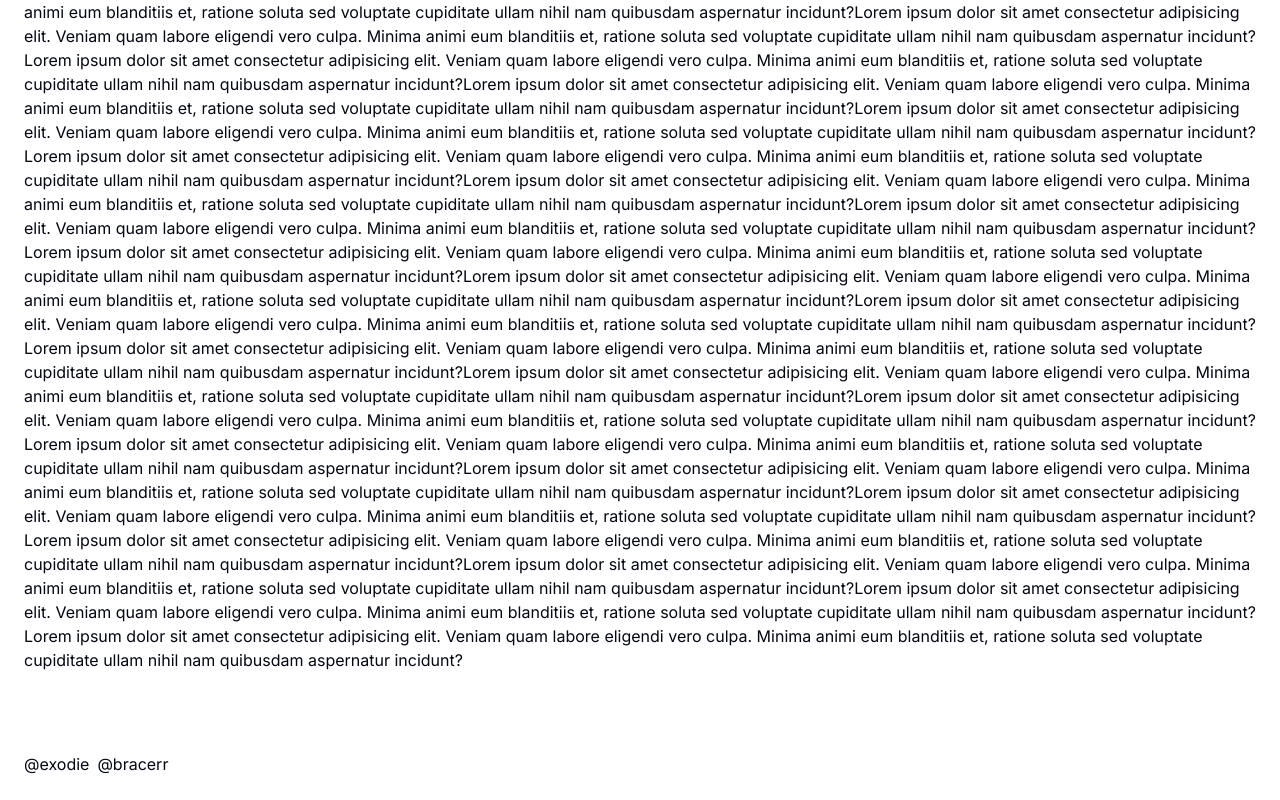
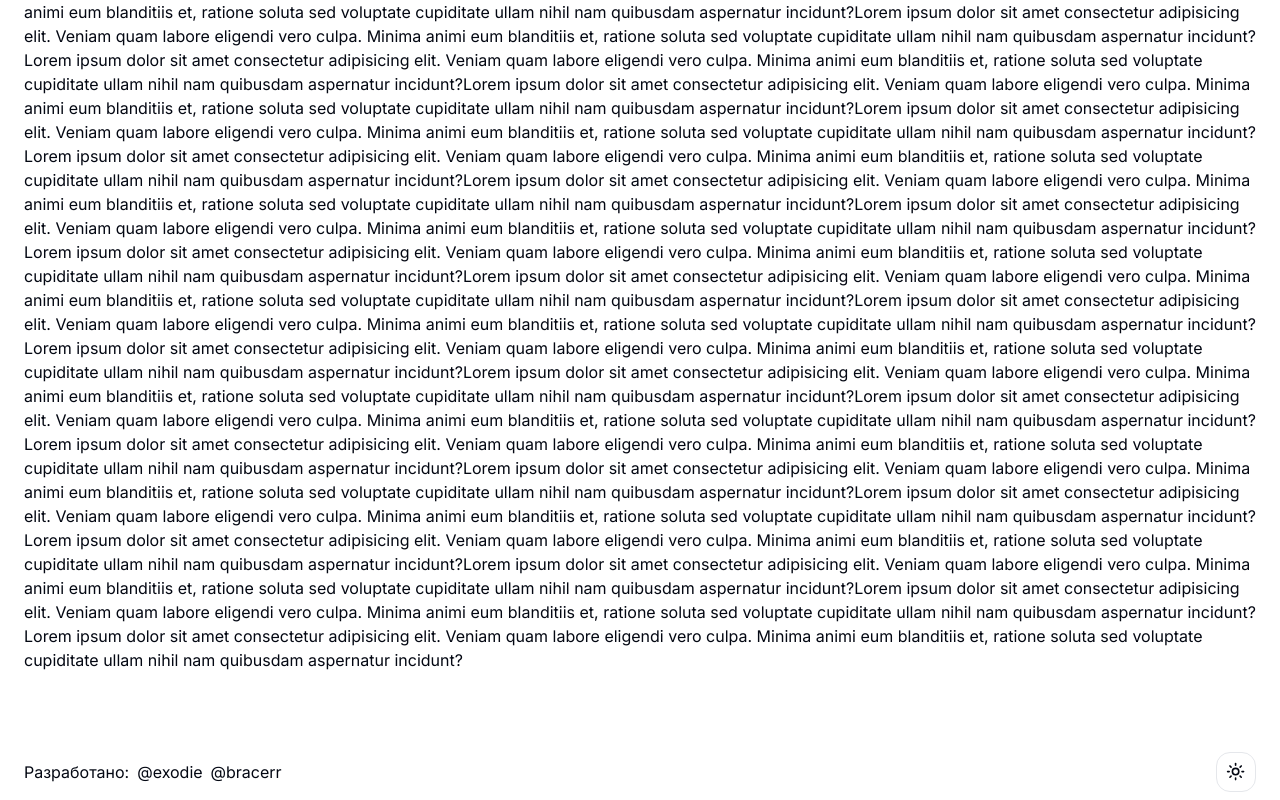
Before and after one commit to exodie/sp-app, a Next.js app: page / in a window 1280 px wide. Shown: the part 5688-6488 px from the top of the page. Built offline with nearby package versions, Linux system fonts and the light colour scheme.

Commit message:
refactor: move footer as component
- Также добавил кнопку смены текущей цветовой темы в этот компонент

```diff
--- /dev/null
+++ b/src/widgets/footer/component.tsx
@@ -0,0 +1,20 @@
+import Link from 'next/link'
+
+import { SwitchThemes } from '@/shared/ui/switch-themes'
+import { Paragraph } from '@/shared/ui/typography'
+
+export function Footer() {
+  return (
+    <footer className="flex flex-row items-center justify-between w-full space-x-2 px-4 md:px-6 py-2">
+      <div className="flex flex-row items-center space-x-2">
+        <Paragraph>Разработано: </Paragraph>
+        <Link href={'https://github.com/exodie'}>@exodie</Link>
+        <Link href={'https://github.com/bracerr'}>@bracerr</Link>
+      </div>
+
+      <div className="ml-auto mr-0">
+        <SwitchThemes />
+      </div>
+    </footer>
+  )
+}
--- /dev/null
+++ b/src/widgets/footer/index.ts
@@ -0,0 +1 @@
+export * from './component'
--- a/src/widgets/layout/index.tsx
+++ b/src/widgets/layout/index.tsx
@@ -1,7 +1,6 @@
 import { PropsWithChildren } from 'react'
 
-import Link from 'next/link'
-
+import { Footer } from '../footer/component'
 import { Header } from '../header'
 
 export function Layout({ children }: PropsWithChildren) {
@@ -11,10 +10,7 @@ export function Layout({ children }: PropsWithChildren) {
       <main className="flex-1 flex flex-col justify-between px-4 md:px-6 py-2 my-16">
         {children}
       </main>
-      <footer className="flex w-full space-x-2 px-4 md:px-6 py-2">
-        <Link href={'https://github.com/exodie'}>@exodie</Link>
-        <Link href={'https://github.com/bracerr'}>@bracerr</Link>
-      </footer>
+      <Footer />
     </>
   )
 }
```
